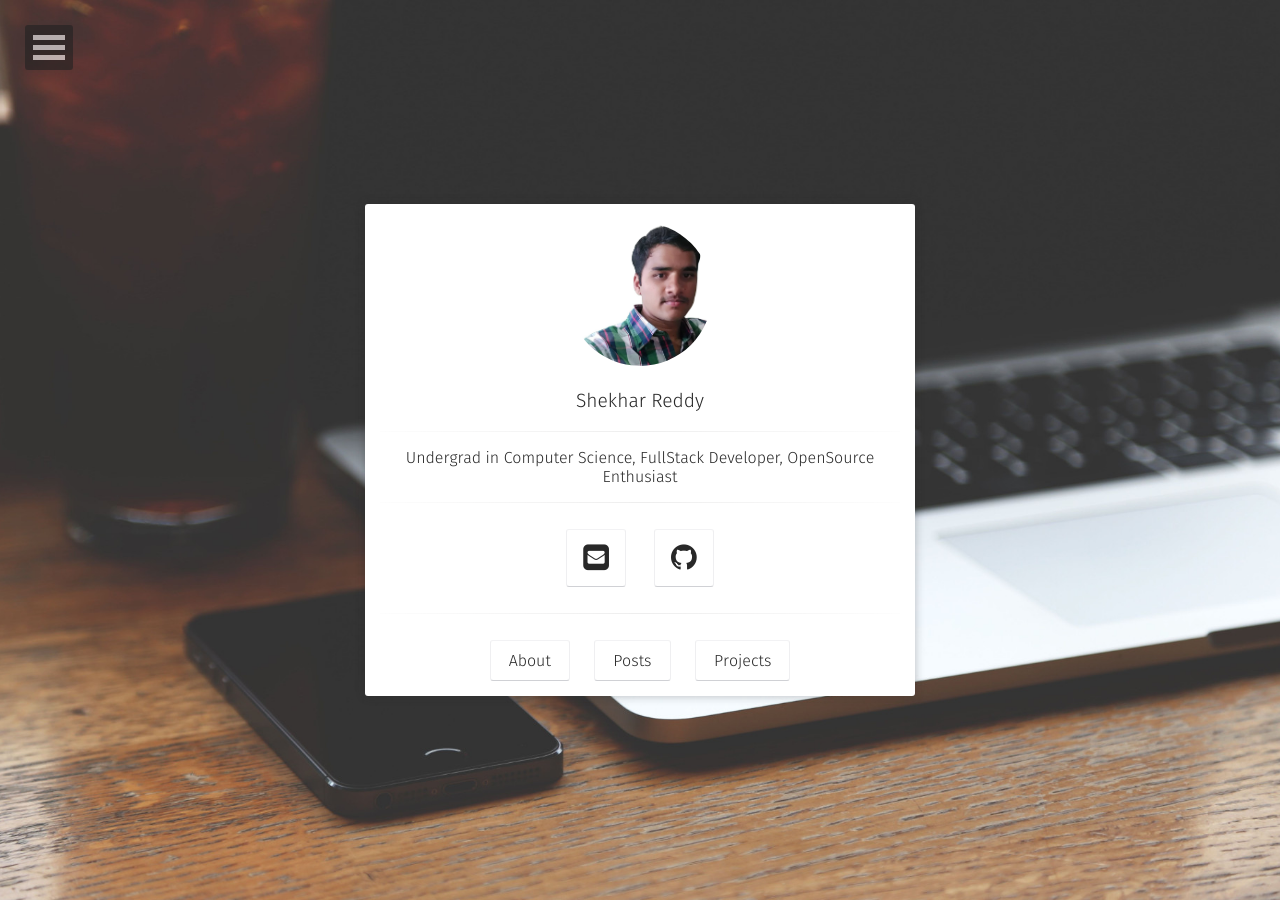
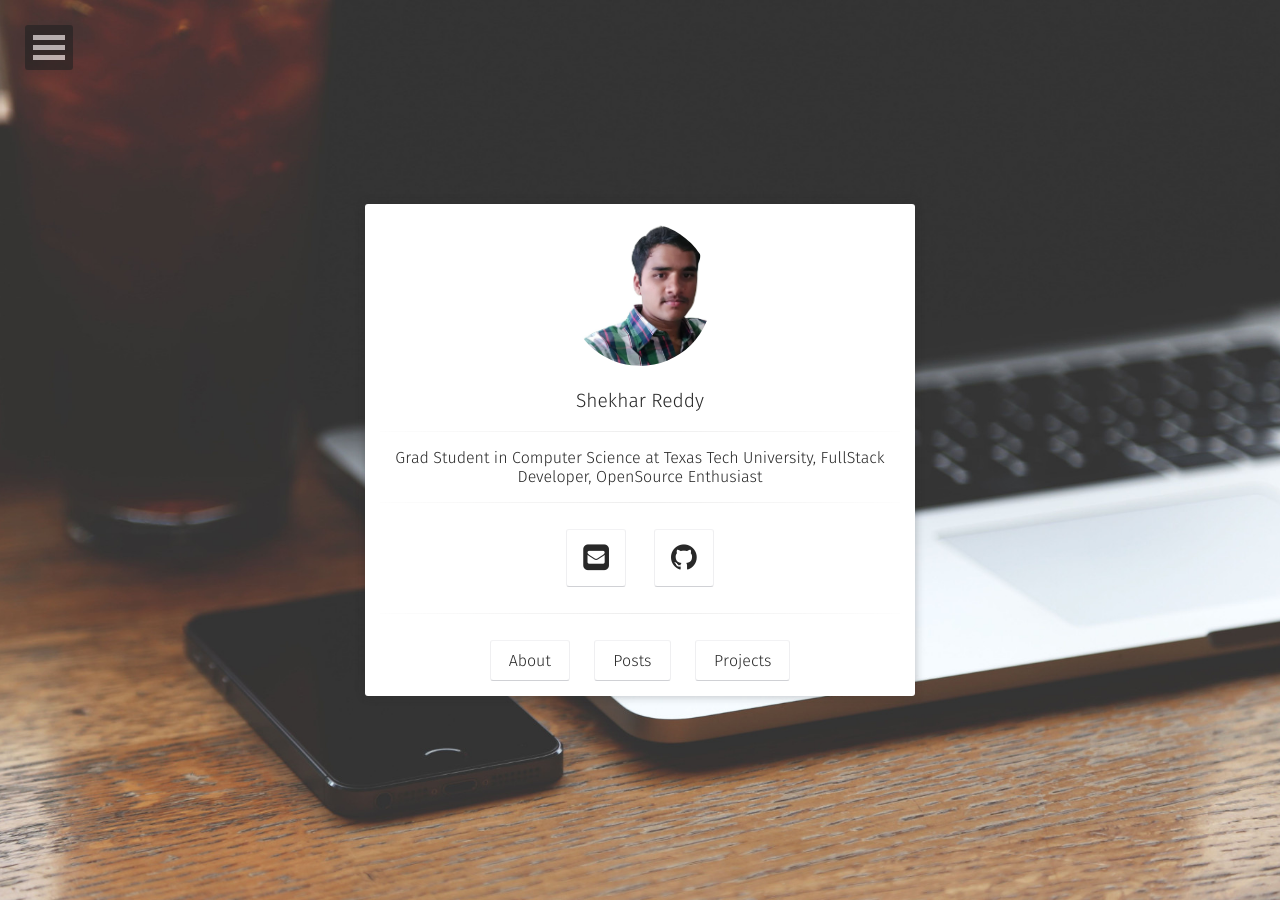
Before and after one commit to ShekharReddy4/ShekharReddy4.github.io, a Jekyll site: the page built from index.html, in a window 1280 px wide. Built offline with Jekyll 4.4.1, drawn with Linux system fonts in a browser that asks for light colours; some web fonts are replaced.

Commit message:
updated the bio

```diff
--- a/_config.yml
+++ b/_config.yml
@@ -1,6 +1,6 @@
 # Site
 title:              Shekhar Reddy
-bio:                'Undergrad in Computer Science, FullStack Developer, OpenSource Enthusiast'
+bio:                'Grad Student in Computer Science at Texas Tech University, FullStack Developer, OpenSource Enthusiast'
 description:        "FullStack Developer"
 reading_time:       true
 words_per_minute:   200
```
